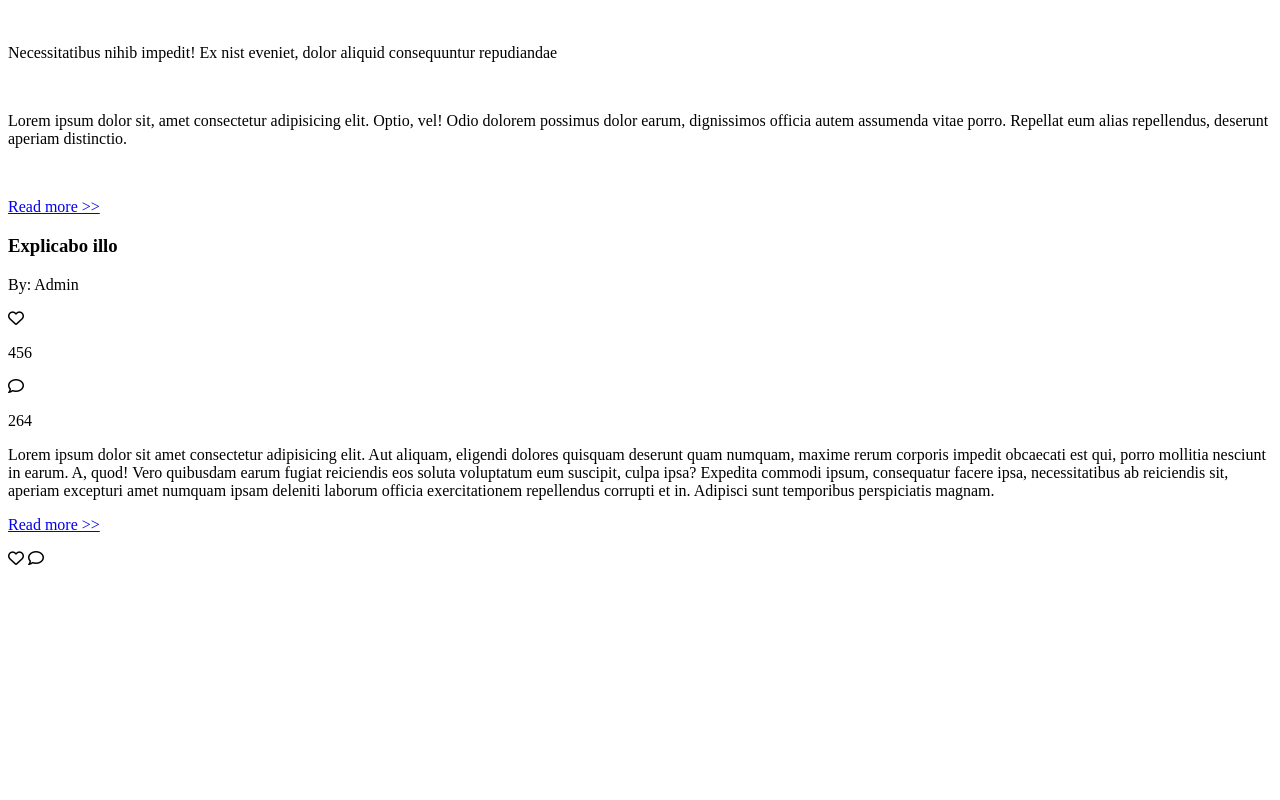
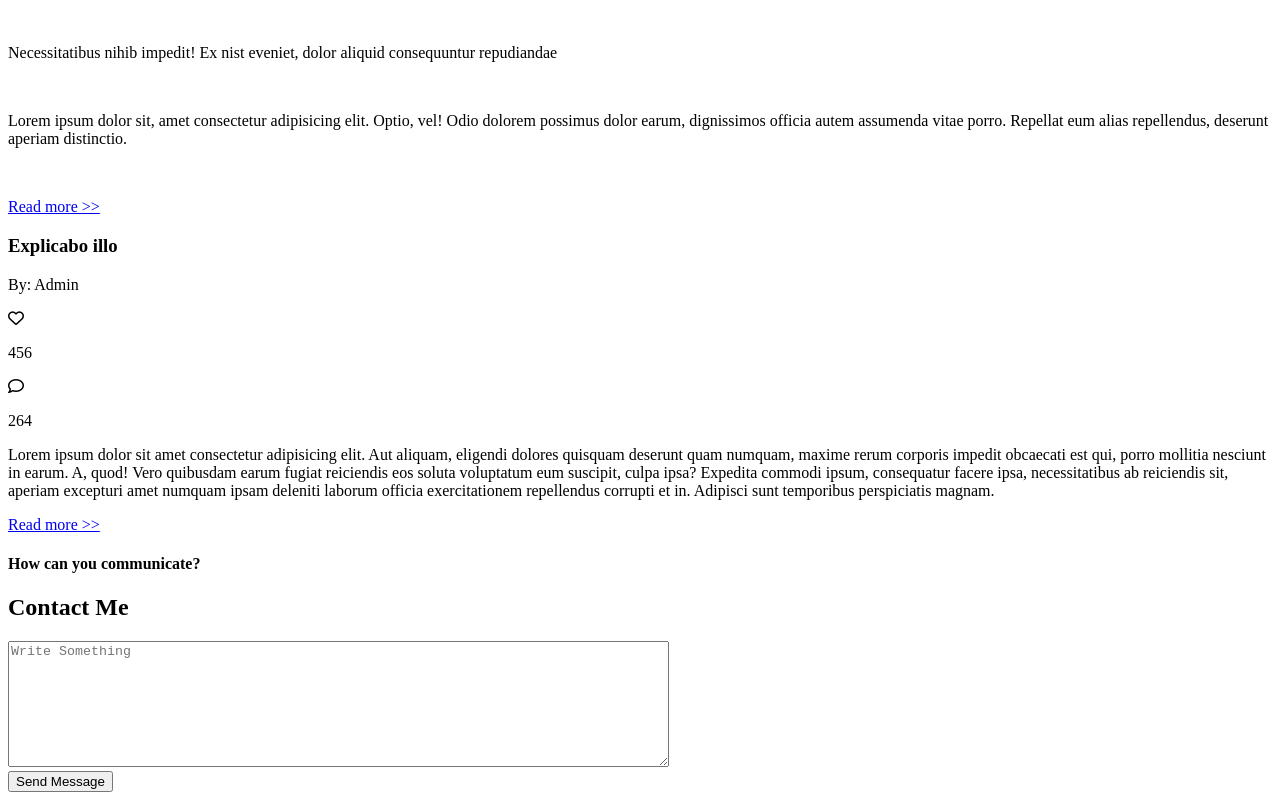
Before and after one commit to somaleyo/Nouilles, a plain HTML site: page index.htm in a window 1280 px wide. Shown: the part 9807-10607 px from the top of the page. Before the commit the page ends 10383 px from the top, so only its background shows below. Drawn offline with Linux system fonts and the light colour scheme.

Commit message:
contact htm

```diff
--- a/index.htm
+++ b/index.htm
@@ -160,13 +160,16 @@
             <a href="more"><p>Read more >></p></a>
         </div>
     </div>
+</section>
 
-    <i class="fa-regular fa-heart"></i>
-    <i class="fa-regular fa-comment"></i>
-
-
-
-    </section>
+<section id="Contact">
+    <h4>How can you communicate?</h4>
+    <h2>Contact Me</h2>
+    <form action="">
+    <textarea cols="80" rows="8" name="msg" class="msg" placeholder="Write Something"></textarea>
+</form>
+<button class="message">Send Message</button>
+</section>
 
 
 
```
